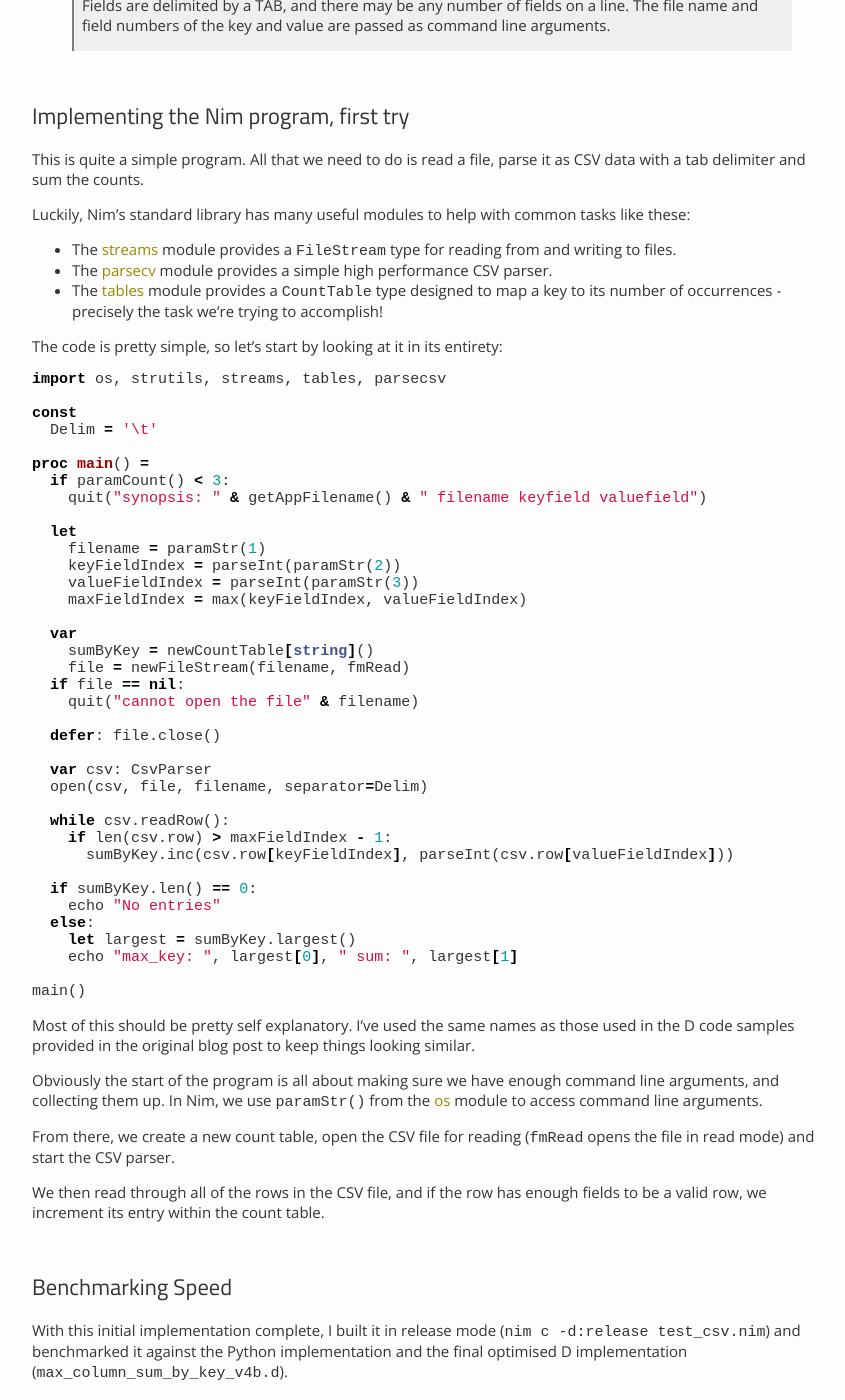
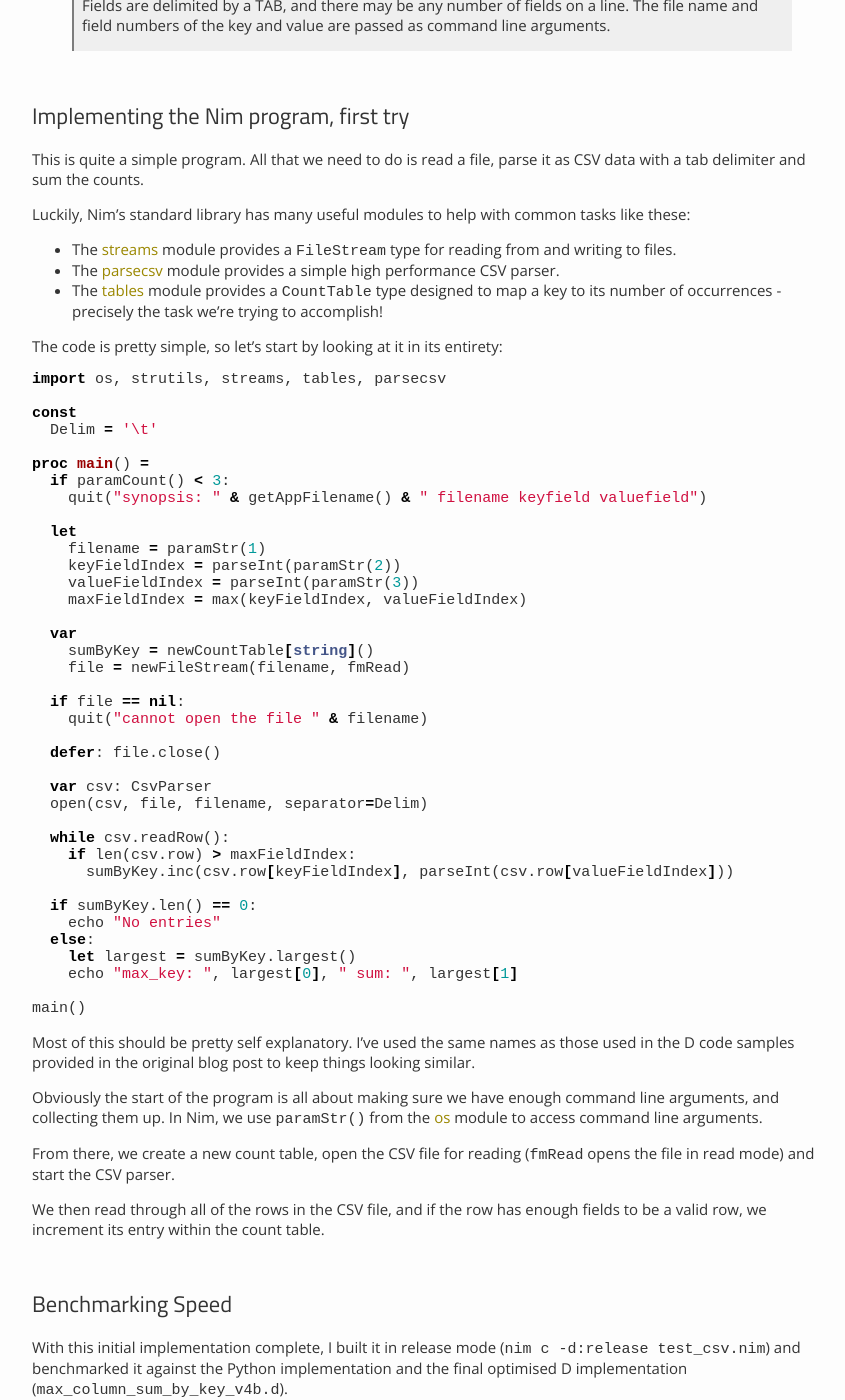
Before and after one commit to nim-lang/website, a Jekyll site: the page built from jekyll/_posts/2017-05-25-faster-command-line-tools-in-nim.md, in a window 1280 px wide and 1400 px high, scrolled down 551 px. Shown: the whole window, without its empty margins (208-1053 px from the left). Built offline with Jekyll 4.4.1, drawn with Linux system fonts in a browser that asks for light colours.

Commit message:
Fixing spelling mistake and fixing formatting
Signed-off-by: Euan Torano <euantorano@gmail.com>

```diff
--- a/jekyll/_posts/2017-05-25-faster-command-line-tools-in-nim.md
+++ b/jekyll/_posts/2017-05-25-faster-command-line-tools-in-nim.md
@@ -24,7 +24,7 @@
 Luckily, Nim's standard library has many useful modules to help with common tasks like these:
 
 - The [streams](https://nim-lang.org/docs/streams.html) module provides a `FileStream` type for reading from and writing to files.
-- The [parsecv](https://nim-lang.org/docs/parsecsv.html) module provides a simple high performance CSV parser.
+- The [parsecsv](https://nim-lang.org/docs/parsecsv.html) module provides a simple high performance CSV parser.
 - The [tables](https://nim-lang.org/docs/tables.html) module provides a `CountTable` type designed to map a key to its number of occurrences - precisely the task we're trying to accomplish!
 
 The code is pretty simple, so let's start by looking at it in its entirety:
@@ -48,8 +48,9 @@
   var
     sumByKey = newCountTable[string]()
     file = newFileStream(filename, fmRead)
+
   if file == nil:
-    quit("cannot open the file" & filename)
+    quit("cannot open the file " & filename)
 
   defer: file.close()
 
@@ -57,7 +58,7 @@
   open(csv, file, filename, separator=Delim)
 
   while csv.readRow():
-    if len(csv.row) > maxFieldIndex - 1:
+    if len(csv.row) > maxFieldIndex:
       sumByKey.inc(csv.row[keyFieldIndex], parseInt(csv.row[valueFieldIndex]))
 
   if sumByKey.len() == 0:
@@ -252,12 +253,11 @@
 
 I cleared out all build artefacts (such as the `*.o` files for D and the `nimcache` folder for Nim) along with the built executables, then simply timed each build. Here are the results:
 
-- **DMD**: `real	0m0.947s`
-- **LDC**: `real	0m2.296s`
-- **Nim**: `real	0m0.955s`
+- **DMD**: `real 0m0.947s`
+- **LDC**: `real 0m2.296s`
+- **Nim**: `real 0m0.955s`
 
 It turns out that the DMD compiler is much quicker than the LDC compiler. Obviously all the optimisations that LLVM makes take a little while longer to complete.
-
 
 ## Conclusion
 
```
